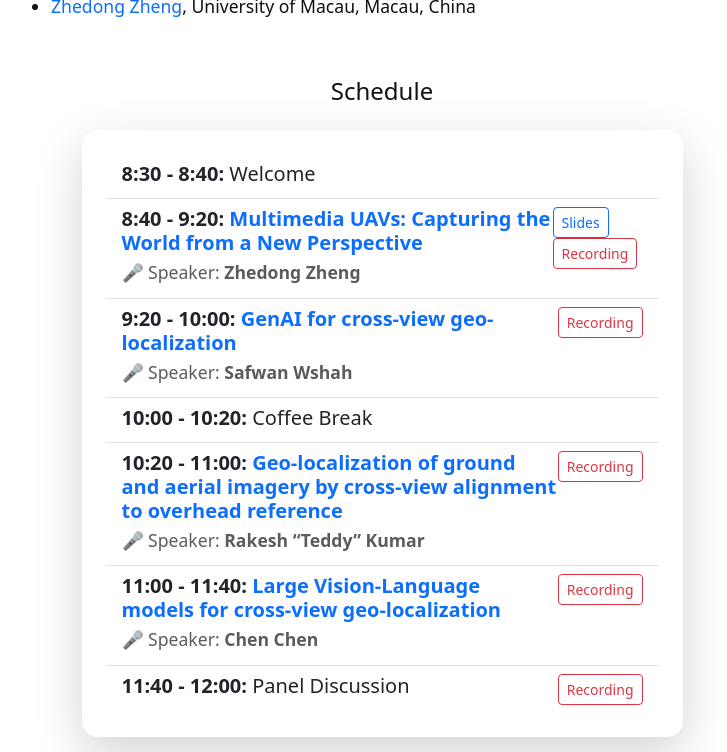
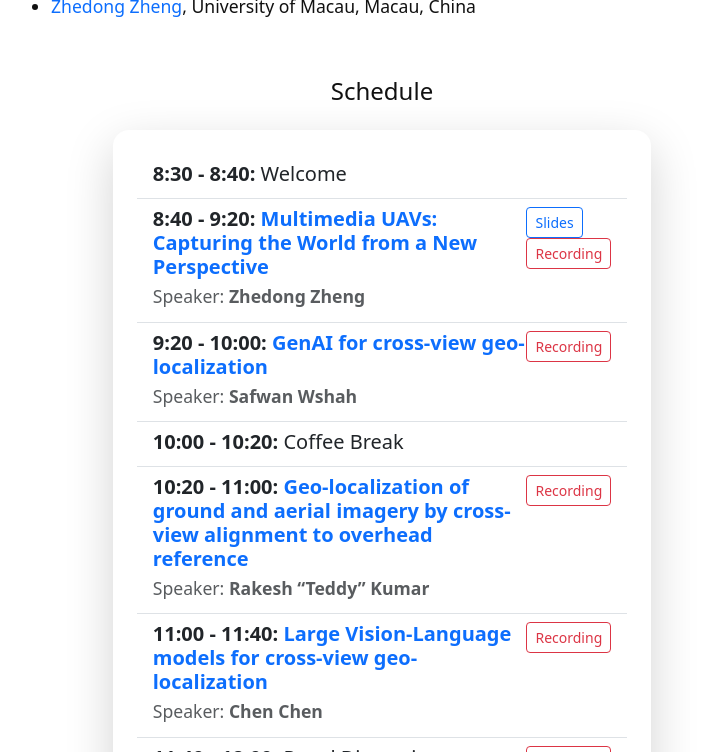
Before and after one commit to zxh009123/WACV25_CVGL_Tutorial, a Jekyll site: the page built from index.md, in a window 1280 px wide and 900 px high, scrolled down 1365 px, cut to the strip 0-752 px from the top of the window. Shown: the whole strip, without its empty margins (258-985 px from the left). Built offline with Jekyll 4.4.1, drawn with Linux system fonts in a browser that asks for light colours.

```diff
--- a/_includes/toc.html
+++ b/_includes/toc.html
@@ -41,7 +41,7 @@
     Auto-generated schedule with enhanced styling
 {% endcomment %}
 <div class="row justify-content-center">
-    <div class="m-3 col-12 col-md-10">
+    <div class="m-3 col-12 col-lg-9">
         <div class="card border-0 shadow-lg rounded-4">
             <div class="card-body p-4">
                 <ul class="list-group list-group-flush">
@@ -60,7 +60,7 @@
                                         {% endif %}
                                     </h5>
                                     {% if section.presenter %}
-                                        <p class="mb-1 text-muted">🎤 Speaker: <strong>{{ section.presenter }}</strong></p>
+                                        <p class="mb-1 text-muted">Speaker: <strong>{{ section.presenter }}</strong></p>
                                     {% endif %}
                                 </div>
                                 <div>
```
